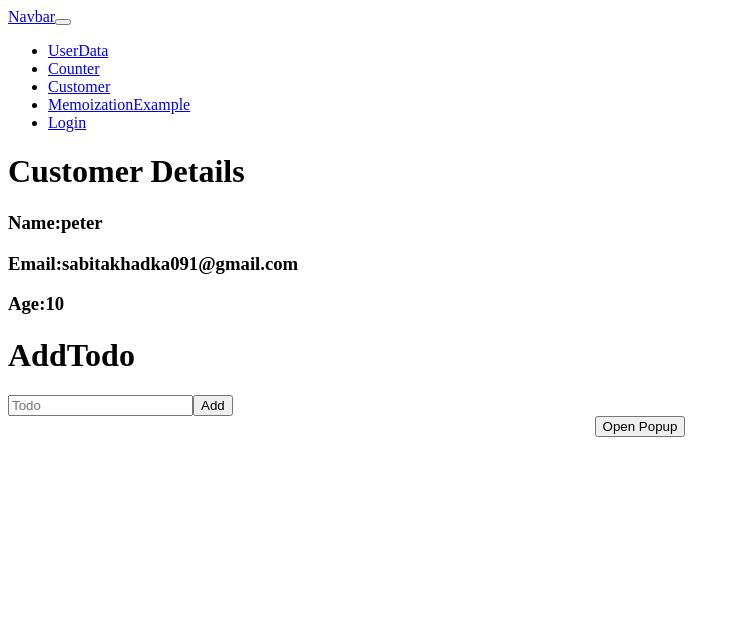
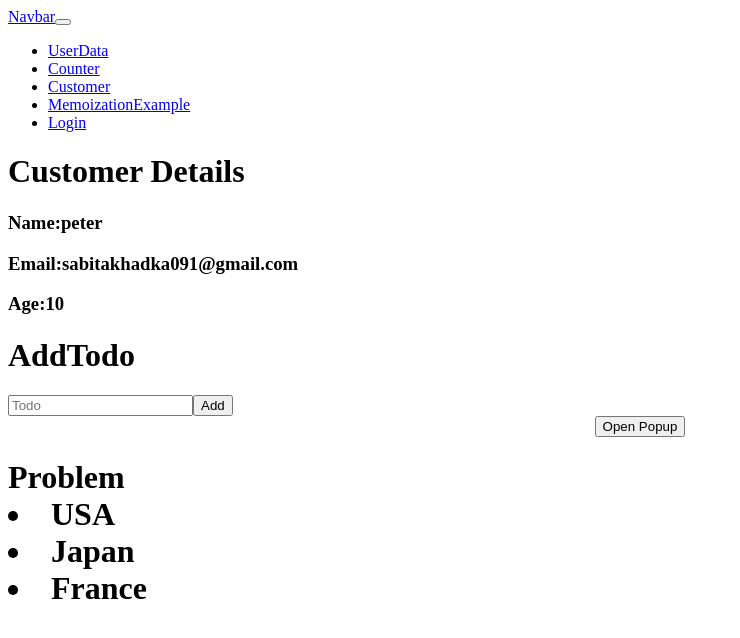
Before and after one commit to iamsabitak/vite-project-ts, a React app: page /customer in a window 1280 px wide. Shown: the top 638 px of the page, without its empty margins (0-740 px from the left). Built offline with nearby package versions, Linux system fonts and the light colour scheme; the HTML template or start-up script is replaced by a standard one.

Commit message:
implemented Problem1 component in customer component

```diff
--- a/src/components/Customer.tsx
+++ b/src/components/Customer.tsx
@@ -1,5 +1,6 @@
 import React from "react";
 import AddTodo from "../todo/AddTodo";
+import Problem1 from "../problems/Problem1";
 interface IPROPS {
   name: string;
   email: string;
@@ -15,6 +16,7 @@ const Customer: React.FC<IPROPS> = ({ name, email, age }) => {
       <h3>Age:{age}</h3>
 
       <AddTodo />
+      <Problem1 />
     </>
   );
 };
```
